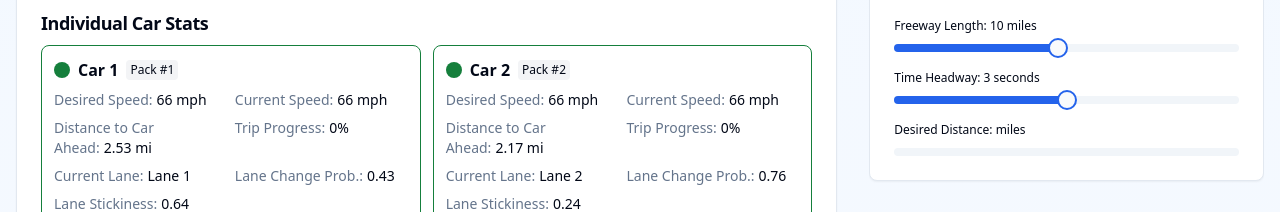
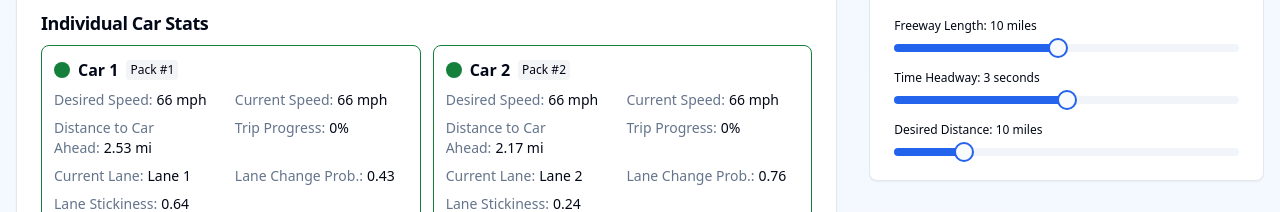
Before and after one commit to aaryanpraveen16/freeway-simulator, a React (Vite) app: page /freeway-simulator in a window 1280 px wide. Shown: the part 1320-1532 px from the top of the page. Built offline with nearby package versions, Linux system fonts and the light colour scheme.

Commit message:
Reverted to commit d55bbae257436639e5a9ec6d2bc9eaee6ecfd82a

```diff
--- a/src/components/ControlPanel.tsx
+++ b/src/components/ControlPanel.tsx
@@ -260,10 +260,10 @@ const ControlPanel: React.FC<ControlPanelProps> = ({
               </div>
 
               <div className="space-y-2">
-                <Label className="text-xs">Desired Distance: {params.distTripPlanned} miles</Label>
+                <Label className="text-xs">Desired Distance: {params.meanDistTripPlanned} miles</Label>
                 <Slider
-                  value={[params.distTripPlanned]}
-                  onValueChange={([value]) => onUpdateParams({ distTripPlanned: value })}
+                  value={[params.meanDistTripPlanned]}
+                  onValueChange={([value]) => onUpdateParams({ meanDistTripPlanned: value })}
                   min={1}
                   max={50}
                   step={1}
```
